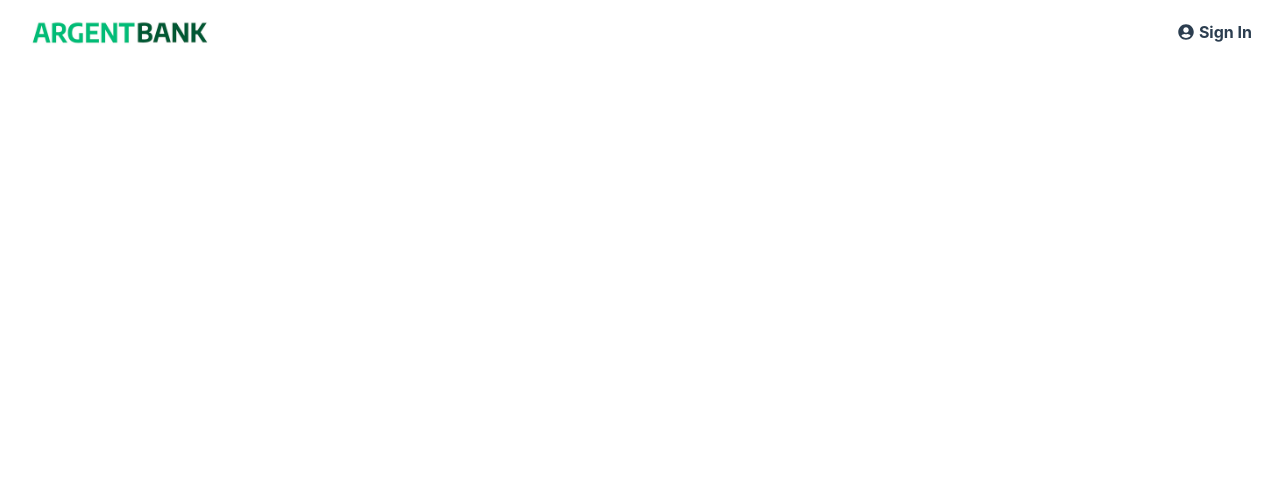
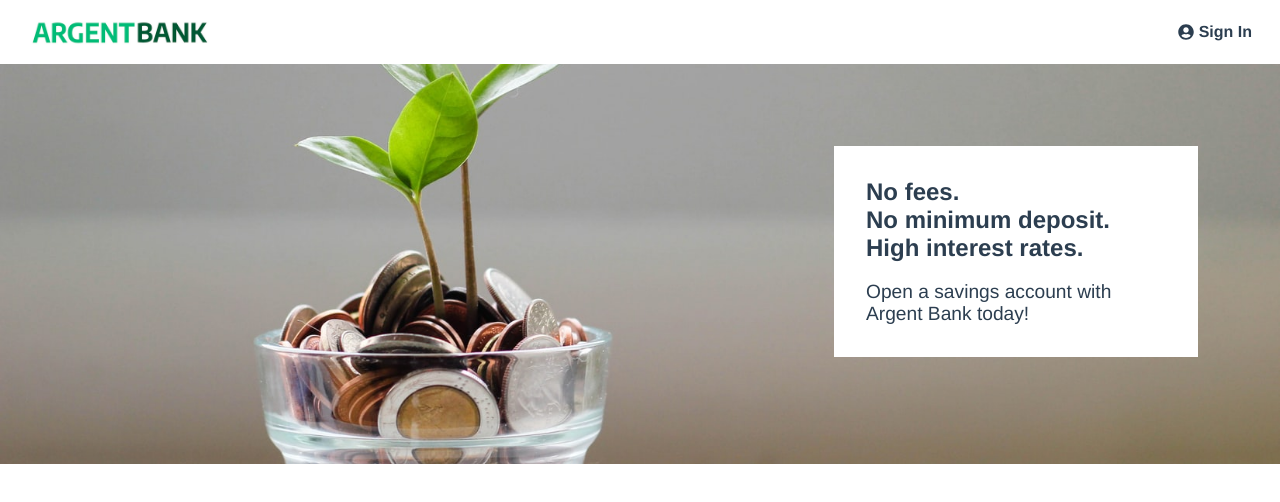
Before and after one commit to LouisDC98/LouisDaCosta_10_06102021, a React (Create React App) app: page / in a window 1280 px wide. Shown: the top 502 px of the page. Built offline with nearby package versions, Linux system fonts and the light colour scheme.

Commit message:
Add Slogan component

```diff
--- /dev/null
+++ b/src/components/Slogan/Slogan.jsx
@@ -0,0 +1,65 @@
+import React from 'react';
+import styled from 'styled-components';
+import tree from '../../img/bank-tree.jpeg';
+
+function Slogan() {
+    return (
+        <div>
+            <TreeImg src={tree} />
+            <BlocSlogan>
+                <BoldText>No fees.</BoldText>
+                <BoldText>No minimum deposit.</BoldText>
+                <BoldText>High interest rates.</BoldText>
+                <SloganText>Open a savings account with Argent Bank today!</SloganText>
+            </BlocSlogan>
+        </div>
+    );
+}
+
+const TreeImg = styled.img`
+    width: 100%;
+    object-fit: cover;
+    height: 300px;
+    @media (min-width: 920px) {
+        height: 400px;
+    }
+`;
+
+const BlocSlogan = styled.div`
+    background-color: white;
+    position: absolute;
+    top: 97px;
+    right: 318px;
+    width: 200px;
+    height: 100px;
+    padding: 32px;
+    @media (min-width: 920px) {
+        top: 146px;
+        right: 82px;
+        width: 300px;
+        height: 147px;
+    }
+`;
+
+const BoldText = styled.p`
+    color: #2c3e50;
+    font-weight: bold;
+    font-size: 1rem;
+    margin: 0;
+    padding: 0;
+    @media (min-width: 920px) {
+        font-size: 1.5rem;
+    }
+`;
+
+const SloganText = styled.p`
+    color: #2c3e50;
+    font-size: 0.9rem;
+    margin-bottom: 0;
+    padding-bottom: 0;
+    @media (min-width: 920px) {
+        font-size: 1.2rem;
+    }
+`;
+
+export default Slogan;
--- a/src/index.css
+++ b/src/index.css
@@ -1,8 +1,6 @@
 body {
   margin: 0;
-  font-family: -apple-system, BlinkMacSystemFont, 'Segoe UI', 'Roboto', 'Oxygen',
-    'Ubuntu', 'Cantarell', 'Fira Sans', 'Droid Sans', 'Helvetica Neue',
-    sans-serif;
+  font-family: Helvetica, Arial, sans-serif;
   -webkit-font-smoothing: antialiased;
   -moz-osx-font-smoothing: grayscale;
 }
--- a/src/pages/homePage/homePage.js
+++ b/src/pages/homePage/homePage.js
@@ -1,10 +1,12 @@
 import React from 'react';
 import Header from '../../components/Header/Header';
+import Slogan from '../../components/Slogan/Slogan';
 
 function homePage() {
     return (
         <div>
             <Header sign={'in'} />
+            <Slogan />
         </div>
     );
 }
```
Also changed, not shown: src/img/bank-tree.jpeg (added).
